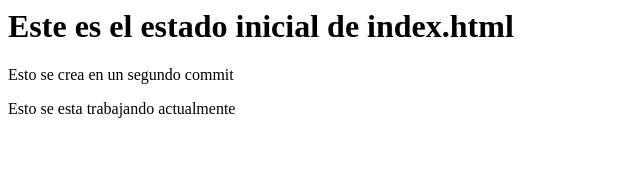
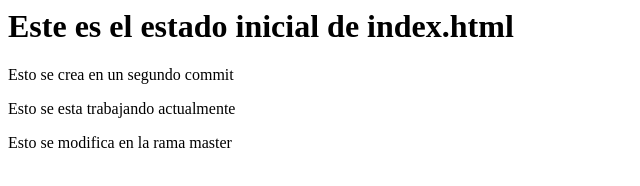
Before and after one commit to Sergioandres21/PruebaGit, a plain HTML site: page index.html in a window 1280 px wide. Shown: the whole page, without its empty margins (0-640 px from the left). Drawn offline with Linux system fonts and the light colour scheme.

Commit message:
Se modifica el archivo index

```diff
--- a/index.html
+++ b/index.html
@@ -1,3 +1,4 @@
 <h1>Este es el estado inicial de index.html</h1>
 <p>Esto se crea en un segundo commit</p>
 <p>Esto se esta trabajando actualmente</p>
+<p>Esto se modifica en la rama master</p>
```
